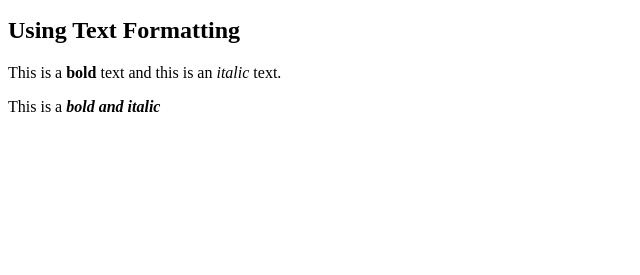
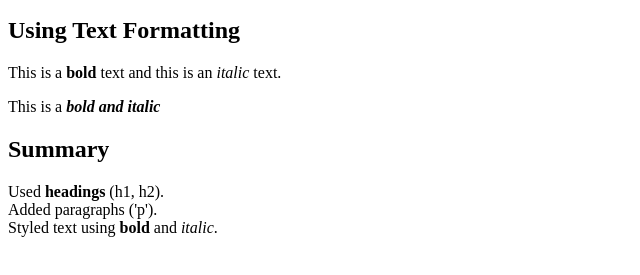
Before and after one commit to 106200754/lab01, a plain HTML site: page index.html in a window 1280 px wide. Shown: the part 101-376 px from the top of the page, without its empty margins (0-640 px from the left). Drawn offline with Linux system fonts and the light colour scheme.

Commit message:
Added index.html

```diff
--- a/index.html
+++ b/index.html
@@ -11,4 +11,10 @@
 <p>
     This is a <strong><em>bold and italic</em></strong>
 </p>
+<h2>Summary</h2>
+<p>
+    Used <strong>headings</strong> (h1, h2).<br>
+    Added paragraphs ('p').<br>
+    Styled text using <strong>bold</strong> and <em>italic</em>.<br>
+</p>
 </html>
```
